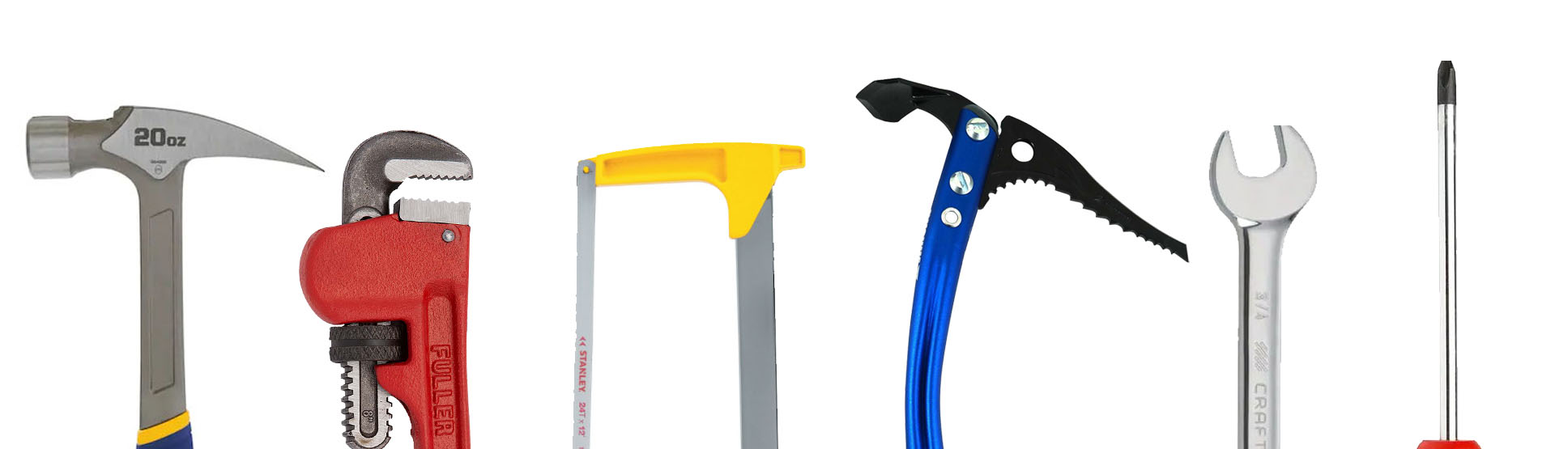
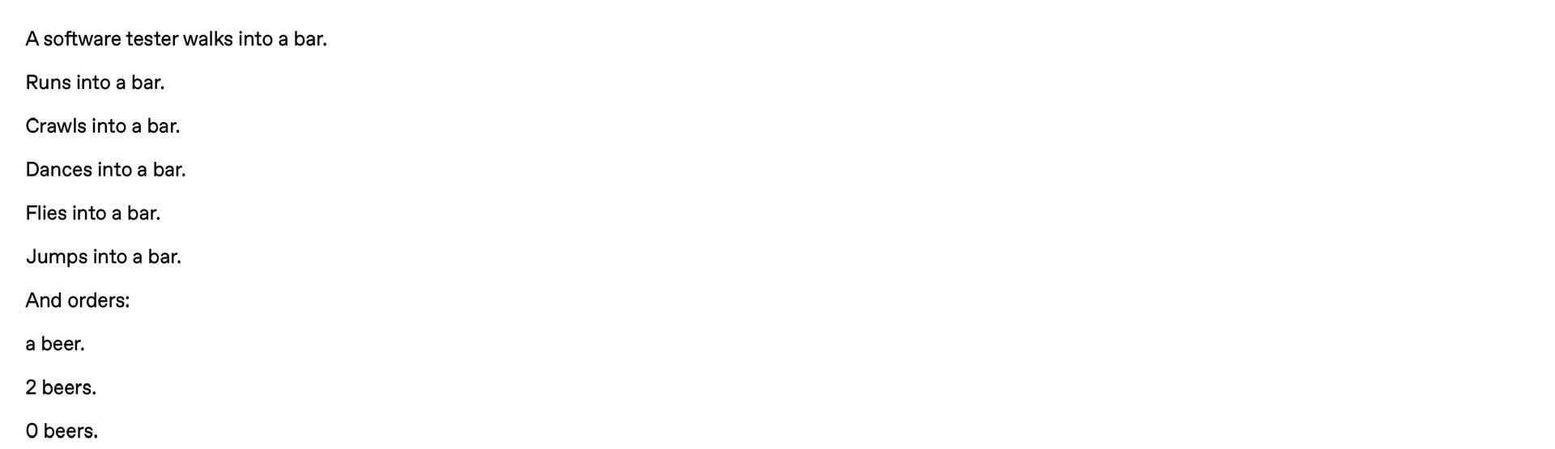
Before and after one commit to AgentNAM/CSC102-Fall2024, a plain HTML site: page index.html in a window 1280 px wide. Shown: the part 61-616 px from the top of the page at 81% size, 1920 px wide, since content can reach past the window. Drawn offline with Linux system fonts and the light colour scheme.

Commit message:
Replaced image on index page

```diff
--- a/index.html
+++ b/index.html
@@ -12,12 +12,10 @@
         <h1>Welcome to my CSC102 Page</h1>
     </header>
 
-
     <!-- p is the paragraph tag -->
     <p>
-        <img src="Tools.jpg" id="placeholderImage">
+        <img src="software_tester_meme.jpg" id="memeImage">
     </p>
-
 
     <footer>
 
```
Also changed, not shown: software_tester_meme.jpg (added).
